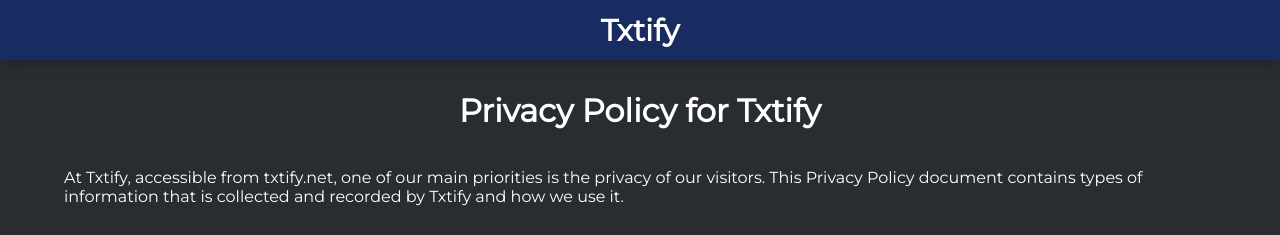
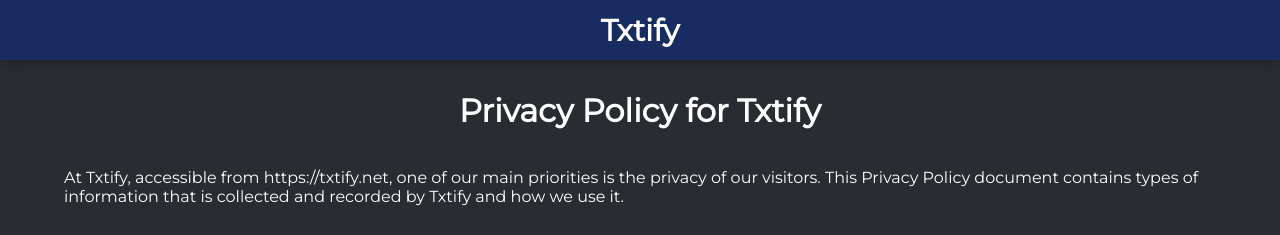
Before and after one commit to ITZSHOAIB/txtify, a plain HTML site: page privacy-policy.html in a window 1280 px wide. Shown: the top 235 px of the page. Drawn offline with Linux system fonts and the light colour scheme.

Commit message:
Privacy Policy Changed

```diff
--- a/privacy-policy.html
+++ b/privacy-policy.html
@@ -14,7 +14,7 @@
 	<div class="main" style="padding: 10px; width: 90%; margin: 0 auto;">
 		<h1>Privacy Policy for Txtify</h1>
 
-<p>At Txtify, accessible from txtify.net, one of our main priorities is the privacy of our visitors. This Privacy Policy document contains types of information that is collected and recorded by Txtify and how we use it.</p>
+<p>At Txtify, accessible from https://txtify.net, one of our main priorities is the privacy of our visitors. This Privacy Policy document contains types of information that is collected and recorded by Txtify and how we use it.</p>
 
 <p>If you have additional questions or require more information about our Privacy Policy, do not hesitate to contact us.</p>
 
```
